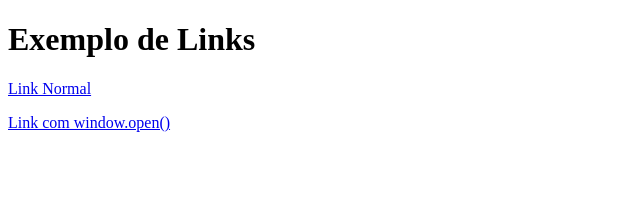
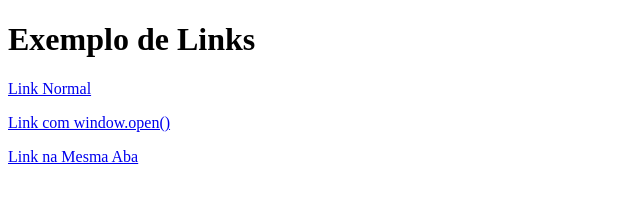
Before and after one commit to fabiolnh/test, a plain HTML site: page index.html in a window 1280 px wide. Shown: the whole page, without its empty margins (0-640 px from the left). Drawn offline with Linux system fonts and the light colour scheme.

Commit message:
fix: corrige html

```diff
--- a/index.html
+++ b/index.html
@@ -10,11 +10,14 @@
 
     <h1>Exemplo de Links</h1>
 
-    <!-- Link normal -->
+    <!-- Link normal em aba diferente (target='_blank') -->
     <p><a href="https://pit.avenue.us/app-integration/1a384585-1591-4a22-aaf1-bdc9121bc448/84102476-45f6-445b-9242-c0b9b558b550" target="_blank">Link Normal</a></p>
 
     <!-- Link usando window.open() -->
     <p><a href="#" onclick="openWindow()">Link com window.open()</a></p>
+
+    <!-- Link normal, porém na mesma aba (target='_self')-->
+    <p><a href="https://pit.avenue.us/app-integration/1a384585-1591-4a22-aaf1-bdc9121bc448/84102476-45f6-445b-9242-c0b9b558b550" target="_self">Link na Mesma Aba</a></p>
 
     <script>
         // Função para abrir a janela usando window.open()
```
